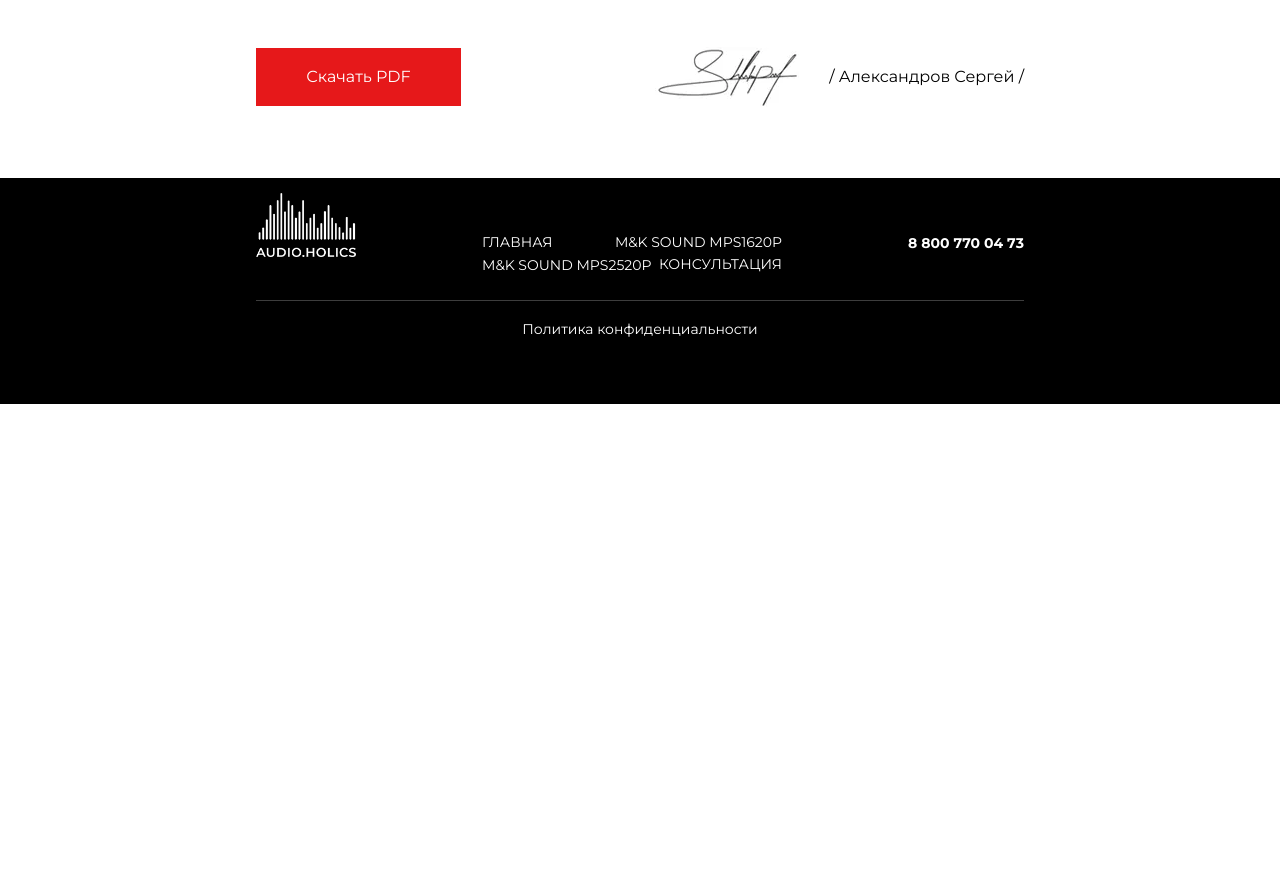
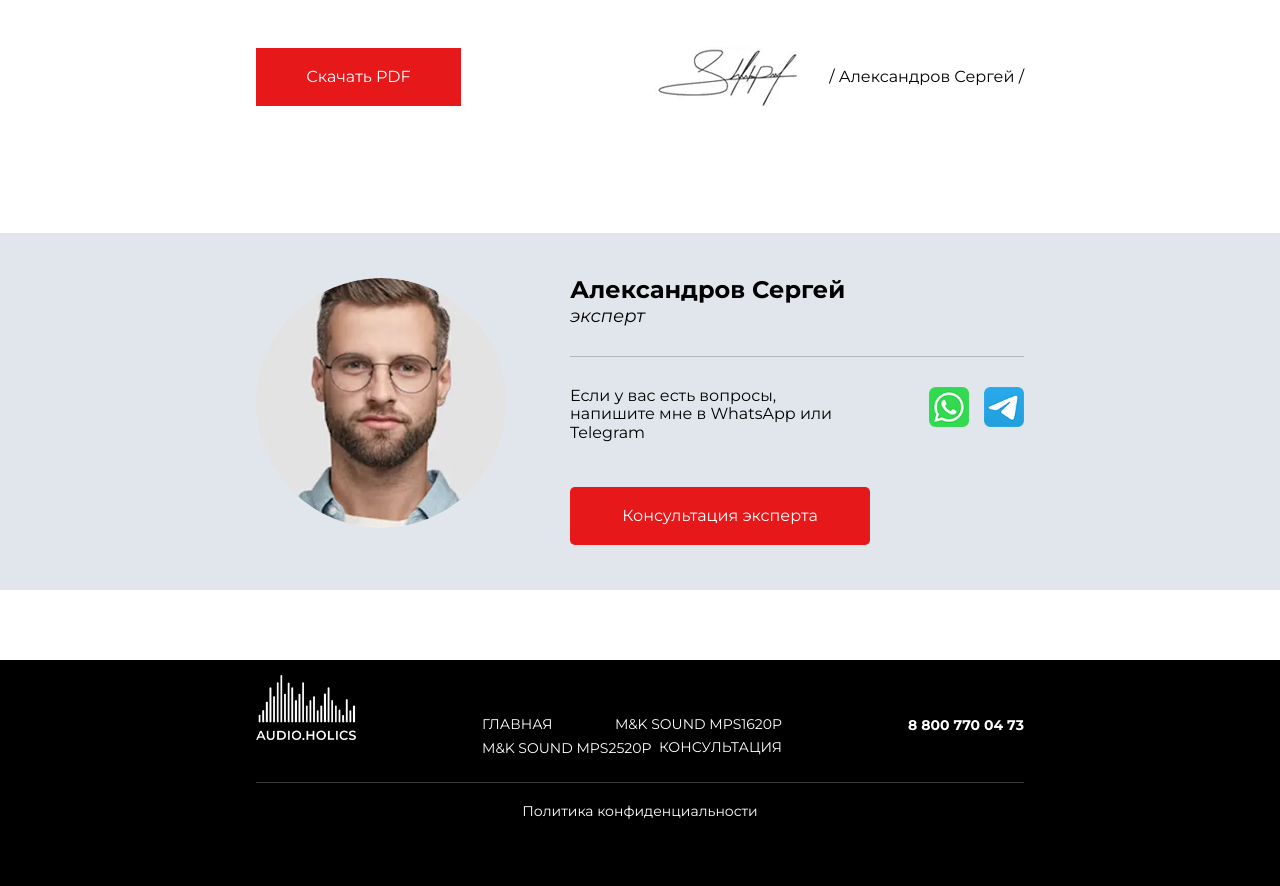
Before and after one commit to den10004/proposal, a website built with Vite: page index.html in a window 1280 px wide. Shown: the part 1400-2286 px from the top of the page. Before the commit the page ends 1804 px from the top, so only its background shows below. Built offline with nearby package versions, Linux system fonts and the light colour scheme.

Commit message:
блок эксперта

```diff
--- a/index.html
+++ b/index.html
@@ -191,7 +191,44 @@
       </section>
     </div>
 
-    <section class="consult"></section>
+    <section class="consult">
+      <div class="layout">
+        <div class="consult__block">
+          <img src="./images/expert.webp" alt="эксперт" />
+
+          <div class="consult__content">
+            <div class="consult__desc">
+              <div>
+                <h3>Александров Сергей <br /><span>эксперт</span></h3>
+              </div>
+              <div class="consult__write">
+                <p>
+                  Если у вас есть вопросы, <br />
+                  напишите мне в WhatsApp или Telegram
+                </p>
+                <div>
+                  <a
+                    class="whatsApp"
+                    href="https://wa.me/+7222222222"
+                    target="_blank"
+                    ><img src="./images/icon-whatsApp.png" alt="whatsApp"
+                  /></a>
+
+                  <a href="https://t.me/g" target="_blank"
+                    ><img src="./images/icon-tg.png" alt="telegram"
+                  /></a>
+                </div>
+              </div>
+            </div>
+            <div class="consult__btn">
+              <button>Консультация эксперта</button>
+            </div>
+          </div>
+        </div>
+      </div>
+    </section>
+
+    <section class="order"></section>
 
     <div class="footer-layout">
       <footer class="layout">
--- a/style/consult.css
+++ b/style/consult.css
@@ -0,0 +1,234 @@
+.consult {
+    margin-top: 125px;
+    padding: 40px 0 30px 0;
+    background-color: var(--gray-border);
+}
+
+
+.consult__block {
+    display: flex;
+    justify-content: space-between;
+    width: 100%;
+}
+
+.consult__block>img {
+    width: 328px;
+    height: 328px;
+    border-radius: 50%;
+}
+
+.consult__content {
+    display: flex;
+    justify-content: space-between;
+    width: 100%;
+}
+
+.consult__desc {
+    display: flex;
+    flex-direction: column;
+    justify-content: space-between;
+    margin-left: 50px;
+}
+
+.consult__desc>div:first-child {
+    border-bottom: 1px solid #b2b5b9;
+}
+
+.consult__desc>div>h3 {
+    font-size: 40px;
+    color: var(--text);
+    font-weight: bold;
+    line-height: 1;
+    margin: 40px 0 25px 0;
+}
+
+.consult__desc>div>h3>span {
+    font-size: 28px;
+    font-style: italic;
+    font-weight: 400;
+}
+
+.consult__write {
+    display: flex;
+    margin-bottom: 45px;
+}
+
+.consult__write>div {
+    display: flex;
+}
+
+.consult__write>p {
+    width: 340px;
+    font-size: 24px;
+    color: var(--text);
+    padding-right: 40px;
+}
+
+.consult__write>div>a>img {
+    width: 57px;
+}
+
+.whatsApp {
+    margin-right: 35px;
+}
+
+
+.consult__btn {
+    display: flex;
+    flex-direction: column-reverse;
+}
+
+
+.consult__btn>button {
+    width: 457px;
+    color: var(--color-white);
+    font-size: 26px;
+    background-color: var(--color-btb-st);
+    padding: 35px 0;
+    margin-bottom: 35px;
+}
+
+
+
+@media screen and (max-width: 1400px) {
+    .consult {
+        padding: 50px 0;
+    }
+
+    .consult__block>img {
+        width: 250px;
+        height: 250px;
+    }
+
+    .consult__desc {
+        margin-left: 55px;
+    }
+
+    .consult__desc>div>h3 {
+        font-size: 24px;
+        margin: 50px 0 30px 0;
+    }
+
+    .consult__desc>div>h3>span {
+        font-size: 18px;
+    }
+
+    .consult__write>p {
+        width: 260px;
+        font-size: 18px;
+        padding-right: 40px;
+    }
+
+    .consult__write>div>a>img {
+        width: 40px;
+    }
+
+    .whatsApp {
+        margin-right: 25px;
+    }
+
+    .consult__btn>button {
+        width: 320px;
+        font-size: 20px;
+        padding: 25px 0;
+        margin-bottom: 35px;
+    }
+}
+
+@media screen and (max-width: 1300px) {
+    .consult__content {
+        flex-direction: column;
+        width: 454px;
+        padding-left: 10px;
+    }
+
+    .consult {
+        padding: 45px 0;
+    }
+
+    .consult__desc>div>h3 {
+        font-size: 24px;
+        margin-top: 0px;
+    }
+
+    .consult__btn>button {
+        width: 300px;
+        font-size: 16px;
+        padding: 20px 0;
+        margin-bottom: 0px;
+    }
+
+    .consult__desc {
+        margin-left: 0px;
+    }
+
+    .whatsApp {
+        margin-right: 15px;
+    }
+
+    .consult__write {
+        margin-top: 30px;
+    }
+
+
+    .consult__write>p {
+        font-size: 16px;
+        padding-right: 20px;
+        width: auto;
+    }
+}
+
+@media screen and (max-width: 700px) {
+    .consult__block {
+        flex-direction: column;
+    }
+
+    .consult__write {
+        display: flex;
+        flex-direction: column;
+    }
+
+    .consult__content {
+        width: 100%;
+        padding-left: 0;
+        margin-top: 25px;
+    }
+
+    .consult__block {
+        margin-top: -90px;
+    }
+
+    .consult__block>img {
+        margin: 0 auto;
+    }
+
+    .consult__desc>div>h3 {
+        text-align: center;
+    }
+
+    .consult__write>p {
+        text-align: center;
+    }
+
+    .consult__btn>button {
+        margin: 0 auto;
+    }
+
+    .consult__write>div {
+        display: flex;
+        margin: 25px auto 0 auto;
+    }
+}
+
+@media screen and (max-width: 425px) {
+    .consult__btn>button {
+        width: 100%
+    }
+}
+
+@media screen and (max-width: 350px) {
+    .consult__block>img {
+        width: 220px;
+        height: 220px;
+    }
+}
--- /dev/null
+++ b/style/order.css
@@ -0,0 +1 @@
+.order {}
--- a/style/style.css
+++ b/style/style.css
@@ -3,6 +3,7 @@
 @import "./selection.css";
 @import "./consult.css";
 @import "./expert.css";
+@import "./order.css";
 @import "./footer.css";
 @import "./modals.css";
 @import "./thanks.css";
```
